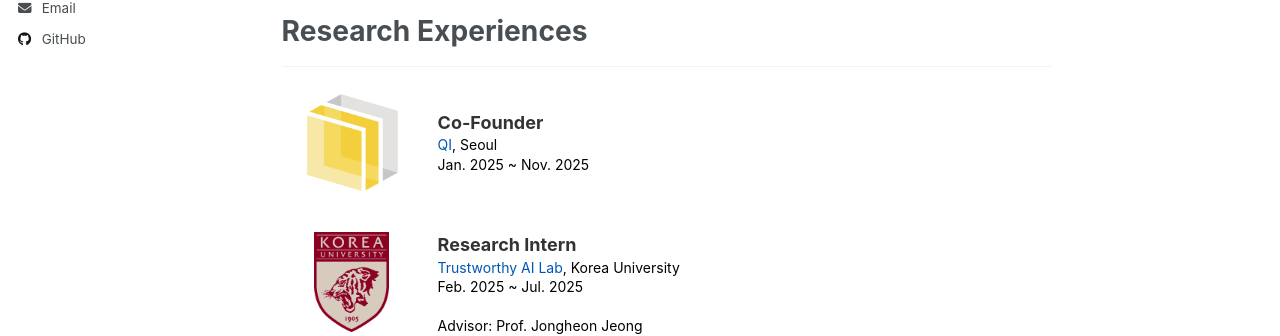
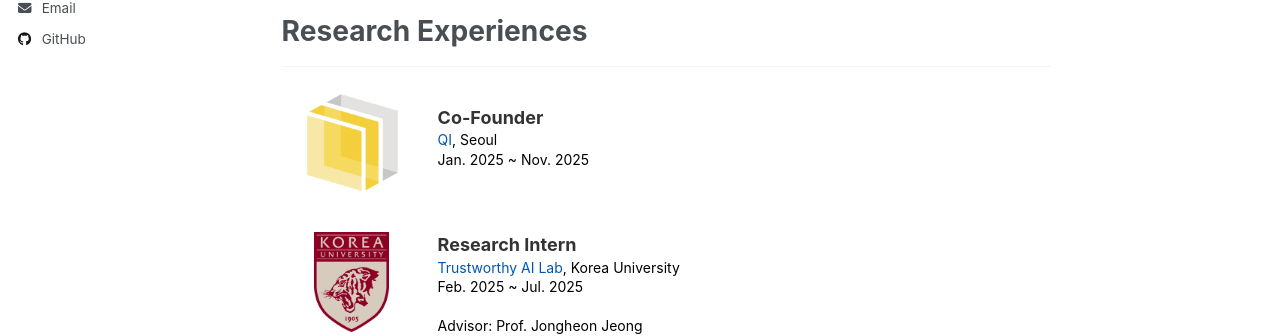
Before and after one commit to GyuHyeong-Kim/GyuHyeong-Kim.github.io, a Jekyll site: the page built from _pages/about.md, in a window 1280 px wide. Shown: the part 357-693 px from the top of the page. Built offline with Jekyll 4.4.1, drawn with Linux system fonts in a browser that asks for light colours; a script that is not in the unit is left out.

Commit message:
Update about.md

```diff
--- a/_pages/about.md
+++ b/_pages/about.md
@@ -27,7 +27,7 @@ Research Experiences
   <img src="/images/QI.png" alt="QI"
        style="width: 100px; height: 100px; object-fit: contain; margin-left: 20px;">
 
-  <div style="font-size: 14px; line-height: 1.4; color: #000;">
+  <div style="font-size: 14px; line-height: 1.4; color: #000; position: relative; top: -5px;">
     <strong style="font-size: 18px; color: #333;">Co-Founder</strong><br>
     <a href="https://teratenet.com/" target="_blank" class="lab-link">QI</a>, Seoul<br>
     Jan. 2025 ~ Nov. 2025<br>
```
